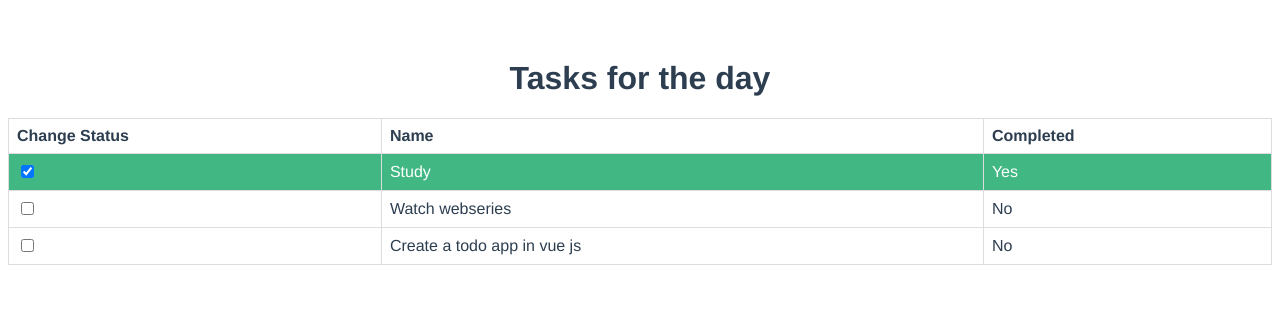
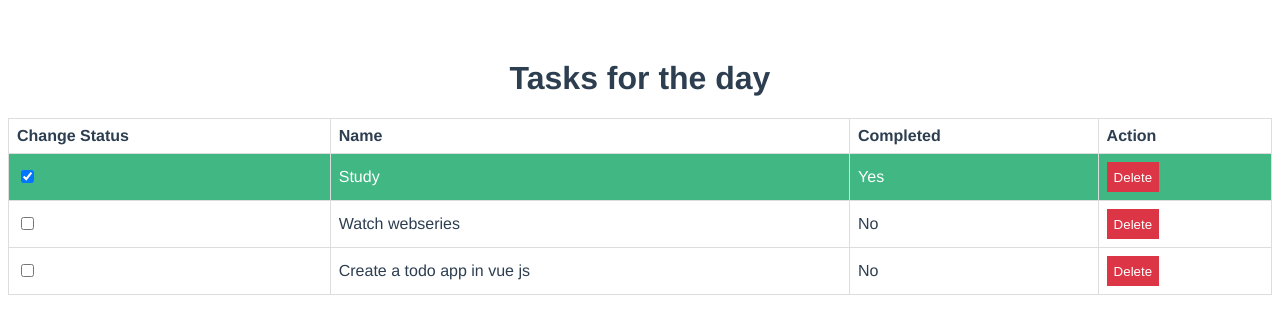
Before and after one commit to nadeemnagpurwala/vuejs-todo-app, a Vue app: page / in a window 1280 px wide. Shown: the top 334 px of the page. Built offline with nearby package versions, Linux system fonts and the light colour scheme.

Commit message:
Deleting a task using '$emit'

```diff
--- a/src/App.vue
+++ b/src/App.vue
@@ -1,6 +1,6 @@
 <template>
   <div id="app">
-    <Tasks :title="title" :tasks="tasks"/>
+    <Tasks :title="title" :tasks="tasks" @delete:task="deleteTask" />
   </div>
 </template>
 
@@ -35,6 +35,13 @@ export default {
       ],
     }
   },
+  methods: {
+    deleteTask: function (id) {
+        this.tasks = this.tasks.filter(
+          task => task.id !== id
+        )
+    }
+  }
 }
 </script>
 
--- a/src/components/Tasks.vue
+++ b/src/components/Tasks.vue
@@ -6,12 +6,13 @@
                 <th>Change Status</th>
                 <th>Name</th>
                 <th>Completed</th>
+                <th>Action</th>
             </tr>
             <tr v-for="task in tasks" :key="task.id" :class="{ 'is-completed': task.completed }">
-                <td><input type="checkbox" @click="changeStatus(task)" :checked="task.completed"></td>
+                <td><input type="checkbox" @click="updateTask(task)" :checked="task.completed"></td>
                 <td>{{ task.name }}</td>
-                <td v-if=task.completed>Yes</td>
-                <td v-else>No</td>
+                <td v-if=task.completed>Yes</td> <td v-else>No</td>
+                <td><button class="btn-danger" @click="$emit('delete:task', task.id)">Delete</button></td>
             </tr>
         </table>
     </div>
@@ -25,7 +26,7 @@ export default {
         tasks: Array,
     },
     methods: {
-        changeStatus: function (task) {
+        updateTask: function (task) {
             console.log(task.completed)
             task.completed = !task.completed
         }
@@ -49,4 +50,12 @@ td, th {
     background-color: #41b883;
     color: #fff;
 }
+
+.btn-danger {
+    background-color: #dc3545;
+    border-color: #dc3545;
+    color: #fff;
+    border: 1px solid transparent;
+    height: 30px;
+}
 </style>
```
